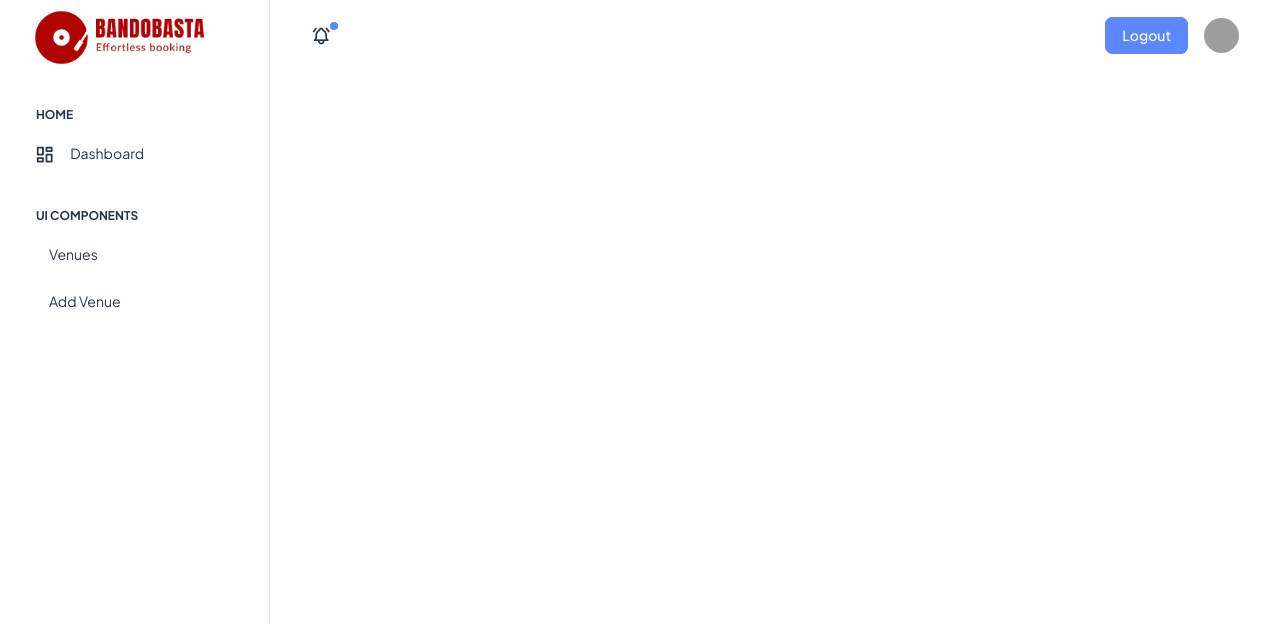
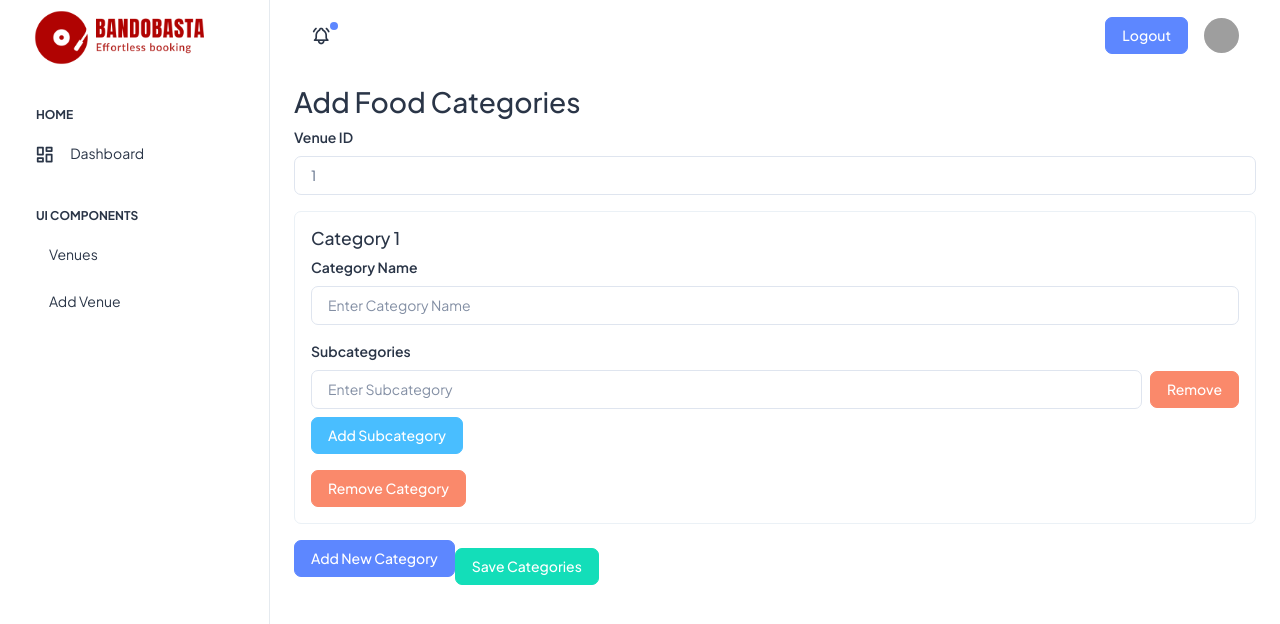
Before and after one commit to khadkaabhishek07/BBAngular, an Angular app: page /addfoodcategory in a window 1280 px wide. Before the commit this address led to /. Shown: the top 624 px of the page. Built offline with nearby package versions, Linux system fonts and the light colour scheme; grey boxes are pictures that could not be loaded.

Commit message:
add_food_category

```diff
--- a/src/app/app-routing.module.ts
+++ b/src/app/app-routing.module.ts
@@ -7,6 +7,7 @@ import { AddVenueComponent } from './add-venue/add-venue.component';
 import { AddHallComponent } from './add-hall/add-hall.component';
 import { HallComponent } from './hall/hall.component';
 import { AddAvailabilityComponent } from './add-availability/add-availability.component';
+import { FoodCategoryManagementComponent } from './food-category-management/food-category-management.component';
 
 const routes: Routes = [
   { path: 'login', component: LoginComponent },
@@ -18,7 +19,8 @@ const routes: Routes = [
   { path: 'halls', component: HallComponent },
 
   { path: 'venues', component: VenueComponent },
-  { path: 'add-availability/:hallId/:venueId', component: AddAvailabilityComponent }
+  { path: 'add-availability/:hallId/:venueId', component: AddAvailabilityComponent },
+  { path: 'addfoodcategory', component: FoodCategoryManagementComponent }
   //{ path: '', redirectTo: '/venues', pathMatch: 'full' } // Default route
 ];
 
--- a/src/app/app.module.ts
+++ b/src/app/app.module.ts
@@ -17,6 +17,7 @@ import { AddHallComponent } from './add-hall/add-hall.component';
 import { HallComponent } from './hall/hall.component';
 import { HallService } from './services/hall.service';
 import { AddAvailabilityComponent } from './add-availability/add-availability.component';
+import { FoodCategoryManagementComponent } from './food-category-management/food-category-management.component';
 
 @NgModule({
   declarations: [
@@ -24,7 +25,7 @@ import { AddAvailabilityComponent } from './add-availability/add-availability.co
     LoginComponent,
     DashboardComponent,
     VenueComponent,
-    AddVenueComponent, NavbarComponent, AddHallComponent, HallComponent, AddAvailabilityComponent
+    AddVenueComponent, NavbarComponent, AddHallComponent, HallComponent, AddAvailabilityComponent, FoodCategoryManagementComponent
   ],
   imports: [
     BrowserModule,
--- /dev/null
+++ b/src/app/food-category-management/food-category-management.component.html
@@ -0,0 +1,86 @@
+<body>
+    <!-- Body Wrapper -->
+    <div class="page-wrapper" id="main-wrapper" data-layout="vertical" data-navbarbg="skin6" data-sidebartype="full" data-sidebar-position="fixed" data-header-position="fixed">
+        <!-- Sidebar Start -->
+        <!-- Sidebar End -->
+
+        <!-- Main Wrapper -->
+        <div class="body-wrapper">
+            <!-- Header Start -->
+
+            <!-- Header End -->
+
+            <!-- Main Content -->
+            <div class="container-fluid">
+                <h2>Add Food Categories</h2>
+                <form (ngSubmit)="addCategories()">
+                    <div class="mb-3">
+                        <label for="venueId" class="form-label">Venue ID</label>
+                        <input
+                            type="text"
+                            id="venueId"
+                            [(ngModel)]="venueId"
+                            name="venueId"
+                            class="form-control"
+                            placeholder="Enter Venue ID"
+                            required
+                        />
+                    </div>
+
+                    <div *ngFor="let category of foodCategories; let i = index; trackBy: trackByIndex" class="mb-3 border p-3 rounded">
+                        <h5>Category {{ i + 1 }}</h5>
+                        <div class="mb-3">
+                            <label for="category{{ i }}" class="form-label">Category Name</label>
+                            <input
+                                type="text"
+                                id="category{{ i }}"
+                                [(ngModel)]="category.category"
+                                name="category{{ i }}"
+                                class="form-control"
+                                placeholder="Enter Category Name"
+                                required
+                            />
+                        </div>
+                        <div class="mb-3">
+                            <label class="form-label">Subcategories</label>
+                            <div *ngFor="let sub of category.subCategories; let j = index; trackBy: trackByIndex" class="d-flex align-items-center mb-2">
+                                <input
+                                    type="text"
+                                    [(ngModel)]="category.subCategories[j]"
+                                    name="subcategory{{ i }}{{ j }}"
+                                    class="form-control me-2"
+                                    placeholder="Enter Subcategory"
+                                    required
+                                />
+                                <button
+                                    type="button"
+                                    class="btn btn-danger"
+                                    (click)="removeSubcategory(i, j)"
+                                >
+                                    Remove
+                                </button>
+                            </div>
+                            <button
+                                type="button"
+                                class="btn btn-secondary"
+                                (click)="addSubcategory(i)"
+                            >
+                                Add Subcategory
+                            </button>
+                        </div>
+                        <button
+                            type="button"
+                            class="btn btn-danger"
+                            (click)="removeCategory(i)"
+                        >
+                            Remove Category
+                        </button>
+                    </div>
+
+                    <button type="button" class="btn btn-primary mb-3" (click)="addCategory()">Add New Category</button>
+                    <button type="submit" class="btn btn-success">Save Categories</button>
+                </form>
+            </div>
+        </div>
+    </div>
+</body>
--- /dev/null
+++ b/src/app/food-category-management/food-category-management.component.ts
@@ -0,0 +1,71 @@
+import { Component, OnInit } from '@angular/core';
+import { ActivatedRoute } from '@angular/router';
+import { FoodCategoryService } from '../services/food-category.service';
+
+@Component({
+  selector: 'app-food-category-management',
+  templateUrl: './food-category-management.component.html',
+  styleUrls: ['./food-category-management.component.css'],
+})
+export class FoodCategoryManagementComponent implements OnInit {
+  venueId: number = 1; // Default venue ID
+  foodCategories = [
+    {
+      category: '',
+      subCategories: [''],
+    },
+  ];
+
+  constructor(
+    private foodCategoryService: FoodCategoryService,
+    private route: ActivatedRoute
+  ) {}
+
+  ngOnInit(): void {
+    // Retrieve the venueId from query params
+    this.route.queryParams.subscribe((params) => {
+      if (params['venueId']) {
+        this.venueId = +params['venueId']; // Convert to a number
+      }
+    });
+  }
+
+  addCategory() {
+    this.foodCategories.push({
+      category: '',
+      subCategories: [''],
+    });
+  }
+
+  removeCategory(index: number) {
+    this.foodCategories.splice(index, 1);
+  }
+
+  addSubcategory(categoryIndex: number) {
+    this.foodCategories[categoryIndex].subCategories.push('');
+  }
+
+  removeSubcategory(categoryIndex: number, subIndex: number) {
+    this.foodCategories[categoryIndex].subCategories.splice(subIndex, 1);
+  }
+
+  addCategories() {
+    this.foodCategoryService.addFoodCategories(this.venueId, this.foodCategories).subscribe({
+      next: (response) => {
+        if (response.code === '200') {
+          alert('Food categories added successfully!');
+        } else {
+          alert('Failed to add food categories: ' + response.message);
+        }
+      },
+      error: (err) => {
+        console.error('Error:', err);
+        alert('An error occurred while adding categories.');
+      },
+    });
+  }
+
+  trackByIndex(index: number, obj: any): any {
+    return index;
+  }
+}
--- /dev/null
+++ b/src/app/services/food-category.service.ts
@@ -0,0 +1,21 @@
+import { Injectable } from '@angular/core';
+import { HttpClient, HttpHeaders } from '@angular/common/http';
+import { Observable } from 'rxjs';
+
+@Injectable({
+  providedIn: 'root',
+})
+export class FoodCategoryService {
+  private baseUrl = 'https://bandobasta.onrender.com/bandobasta/api/v1/food/category';
+
+  constructor(private http: HttpClient) {}
+
+  addFoodCategories(venueId: number, categories: any[]): Observable<any> {
+    const url = `${this.baseUrl}/venue/${venueId}`;
+    const headers = new HttpHeaders({
+      'Content-Type': 'application/json',
+    });
+
+    return this.http.post(url, categories, { headers });
+  }
+}
--- a/src/app/venue/venue.component.html
+++ b/src/app/venue/venue.component.html
@@ -49,6 +49,7 @@
                 <div class="button-group mt-3">
                     <button class="btn btn-primary" (click)="navigateToAddHall(venue.id)">Add Hall</button>
                     <button class="btn btn-secondary" (click)="navigateToViewHalls(venue.id)">View Halls</button>
+                    <button class="btn btn-success" (click)="navigateToAddFoodCategory(venue.id)">Add Food Category</button>
                 </div>
             </div>
         </div>
--- a/src/app/venue/venue.component.ts
+++ b/src/app/venue/venue.component.ts
@@ -38,6 +38,10 @@ export class VenueComponent implements OnInit {
 
     navigateToViewHalls(venueId: number): void {
         this.router.navigate(['/halls'], { queryParams: { venueId } });
+    }
+
+    navigateToAddFoodCategory(venueId: number): void {
+        this.router.navigate(['/addfoodcategory'], { queryParams: { venueId } });
     }
 
     prevSlide(venueId: number): void {
--- a/src/environments/environment.ts
+++ b/src/environments/environment.ts
@@ -1,4 +1,4 @@
 export const environment = {
-    production: false,
+    production: true,
     baseUrl: 'http://bandobasta.onrender.com/bandobasta/api/v1/'
   };
```
Also changed, not shown: src/app/food-category-management/food-category-management.component.css (added), src/app/navbar/navbar.component.html (line endings or trailing spaces), 2 other files (tests, documents, lock files or other folders).
